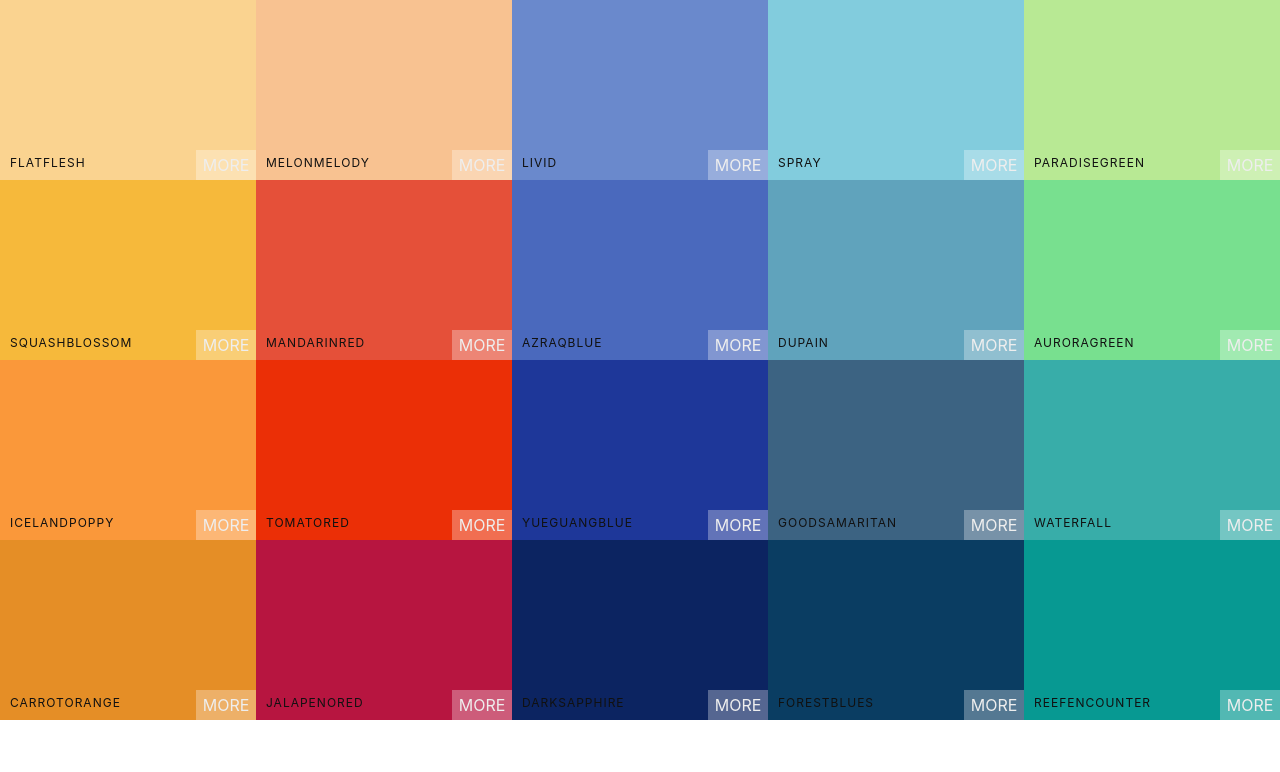
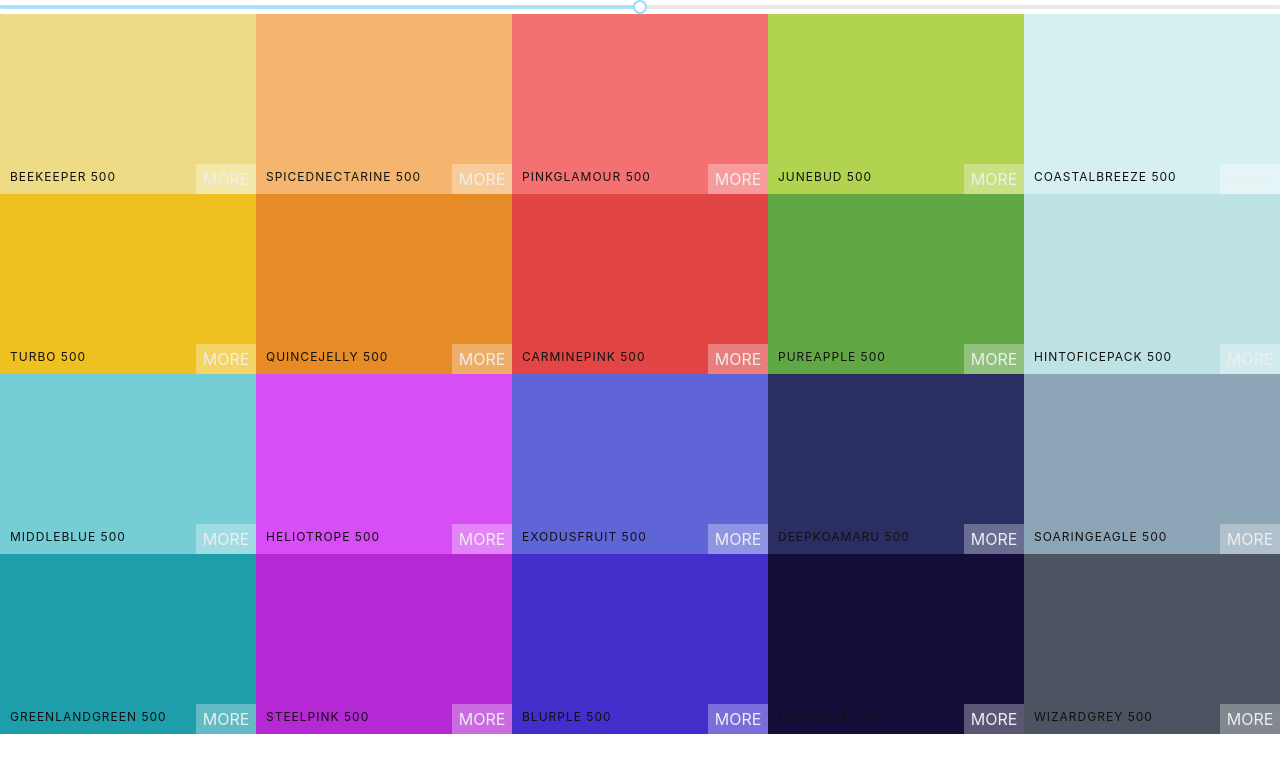
Before and after one commit to jonjj2016/myColors, a React (Create React App) app: page / in a window 1280 px wide. Shown: the top 772 px of the page. Built offline with nearby package versions, Linux system fonts and the light colour scheme.

Commit message:
add slider

```diff
--- a/package.json
+++ b/package.json
@@ -7,6 +7,7 @@
     "@testing-library/react": "^9.5.0",
     "@testing-library/user-event": "^7.2.1",
     "chroma-js": "^2.1.0",
+    "rc-slider": "^9.3.0",
     "react": "^16.13.1",
     "react-copy-to-clipboard": "^5.0.2",
     "react-dom": "^16.13.1",
--- a/src/App.js
+++ b/src/App.js
@@ -8,7 +8,7 @@ function App() {
 
   return (
     <div>
-      <Palette {...seedColors[8]} />{' '}
+      <Palette palette={paletteGenerator(seedColors[4])} {...seedColors[8]} />{' '}
     </div>
   );
 }
--- a/src/Components/Palette/Palette.jsx
+++ b/src/Components/Palette/Palette.jsx
@@ -1,15 +1,21 @@
-import React from 'react';
+import React, { useState } from 'react';
 import ColorBox from '../ColorBox/ColorBox';
 import { Palette } from './Styled';
+import Slider, { Range } from 'rc-slider';
+import 'rc-slider/assets/index.css';
 
-const MyPalette = (props) => {
-  // console.log(props);
-
+const MyPalette = ({ palette }) => {
+  const { colors } = palette;
+  const [state, setState] = useState({ level: 500 });
+  const changeLevel = (level) => {
+    setState({ ...state, level });
+  };
   return (
     <Palette>
+      <Slider defaultValue={state.level} min={100} step={100} max={900} onAfterChange={changeLevel} />
       <div className='Palette-colors'>
-        {props.colors.map((color, index) => (
-          <ColorBox key={index} name={color.name} background={color.color} />
+        {colors[state.level].map((color, index) => (
+          <ColorBox key={index} name={color.name} background={color.hex} />
         ))}
       </div>
     </Palette>
```
Also changed, not shown: 1 other file (tests, documents, lock files or other folders).
